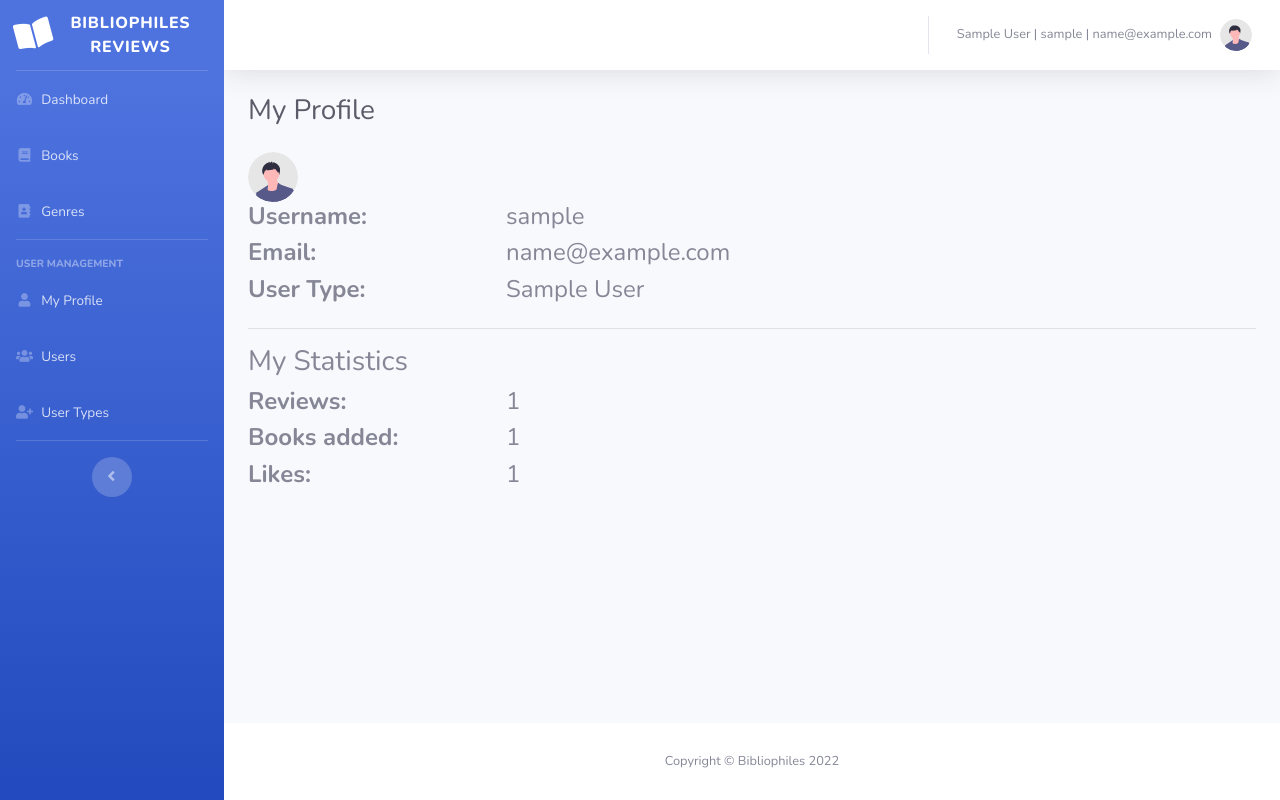
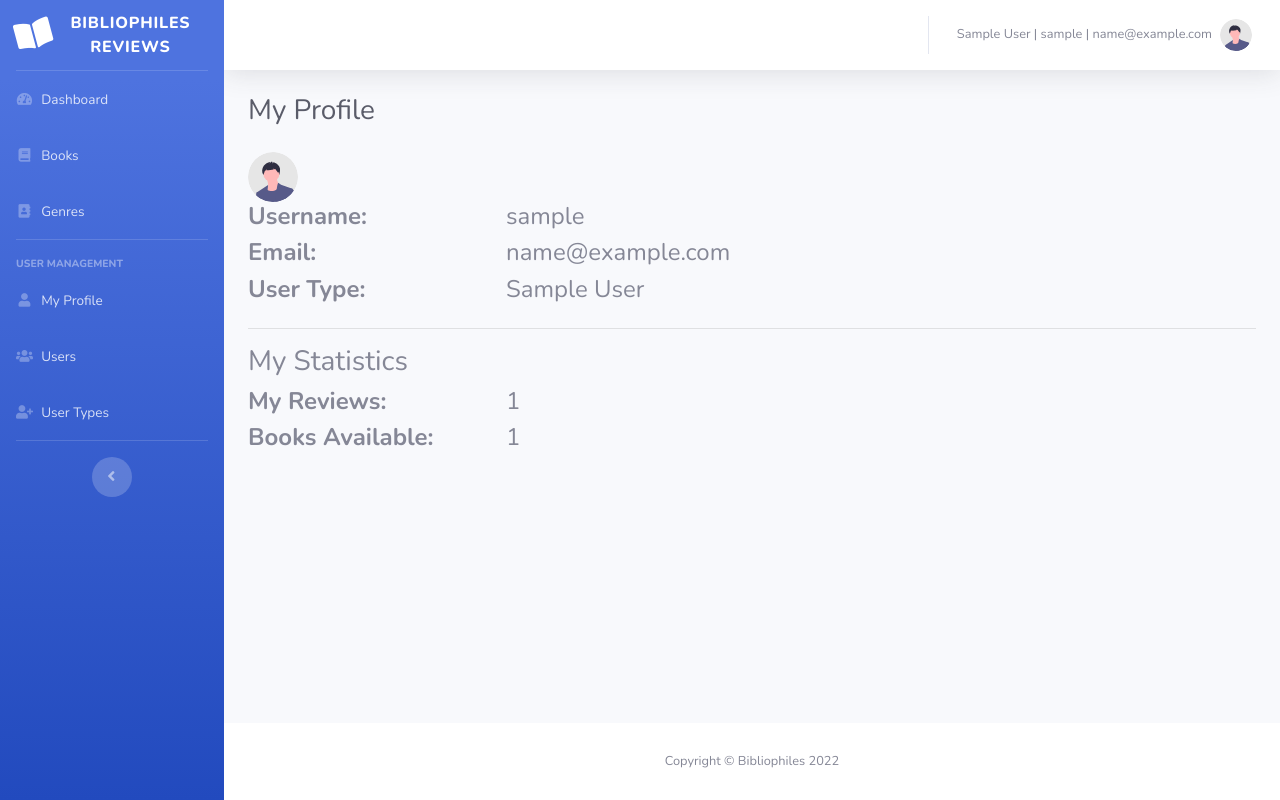
Before and after one commit to homemix/bibliophiles, a Flask app: page /users/my_profile/1 in a window 1280 px wide. Run offline with Flask 2, Linux system fonts and the light colour scheme; a user stored in the database is signed in; tables that the repository leaves empty hold one stand-in row (values such as "Sample post"); some libraries are stand-ins or nearby versions.

Commit message:
updated profile route

```diff
--- a/blueprints/UsersBlueprint.py
+++ b/blueprints/UsersBlueprint.py
@@ -55,10 +55,10 @@ def my_profile(user_id):
     user = User.query.get_or_404(user_id)
     # get all reviews
     my_reviews= Review.query.filter_by(users_id=user_id).count()
-    books_added = Book.query.filter_by(id=Book.id).count()
+    books_available = Book.query.filter_by(id=Book.id).count()
     if user:
         return render_template('users/my_profile.html',
                                page_title="My Profile",
                                my_reviews=my_reviews,
-                               books_added = books_added,
+                               books_available = books_available,
                                user=user)
--- a/templates/users/my_profile.html
+++ b/templates/users/my_profile.html
@@ -24,14 +24,12 @@
             <h3>My Statistics</h3>
             <div class="row">
                 <div class="col-md-6">
-                    <h4 style="font-weight: bold">Reviews:</h4>
-                    <h4 style="font-weight: bold">Books added:</h4>
-                    <h4 style="font-weight: bold">Likes:</h4>
+                    <h4 style="font-weight: bold"> My Reviews:</h4>
+                    <h4 style="font-weight: bold">Books Available:</h4>
                 </div>
                 <div class="col-md-6">
                     <h4>{{my_reviews}}</h4>
-                    <h4>{{books_added}}</h4>
-                    <h4>{{my_reviews}}</h4>
+                    <h4>{{books_available}}</h4>
                 </div>
             </div>
         </div>
```
